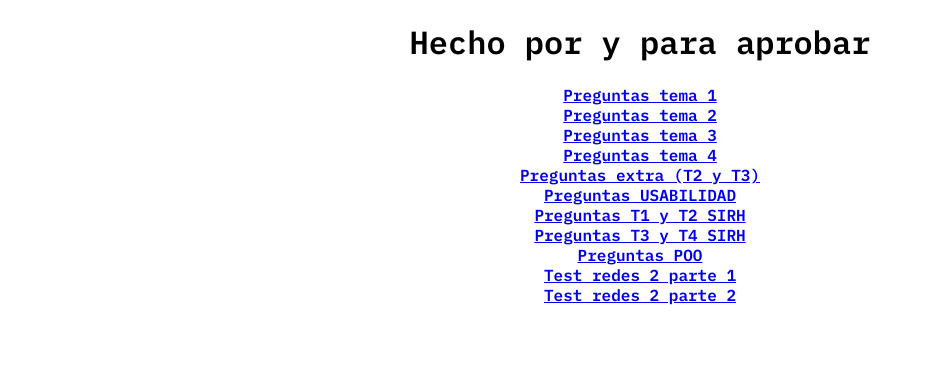
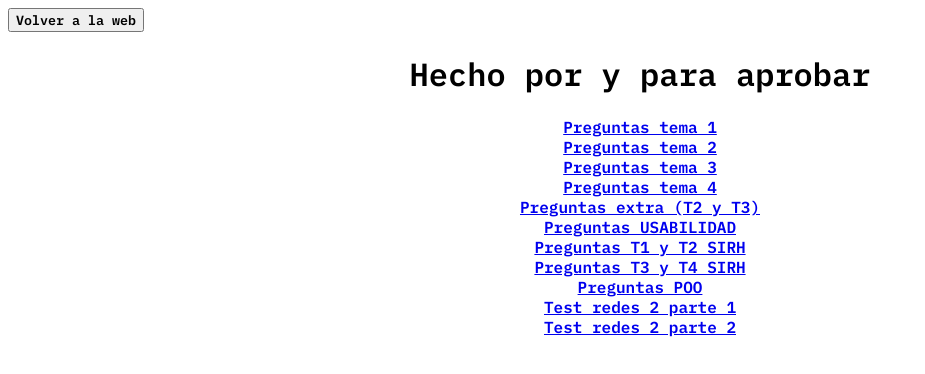
Before and after one commit to coyoteMMK/test-umh.github.io, a plain HTML site: page index.html in a window 1280 px wide. Shown: the whole page, without its empty margins (0-925 px from the left). Drawn offline with Linux system fonts and the light colour scheme.

Commit message:
Update index.html

```diff
--- a/index.html
+++ b/index.html
@@ -11,6 +11,7 @@
     <link rel="stylesheet" href="css/collage.css" />
   </head>
   <body>
+    <button href="coyotemmk.github.io" type="button">Volver a la web</button>
     <h1 align="center">Hecho por y para aprobar</h1>
 
     <div align="center">
```
